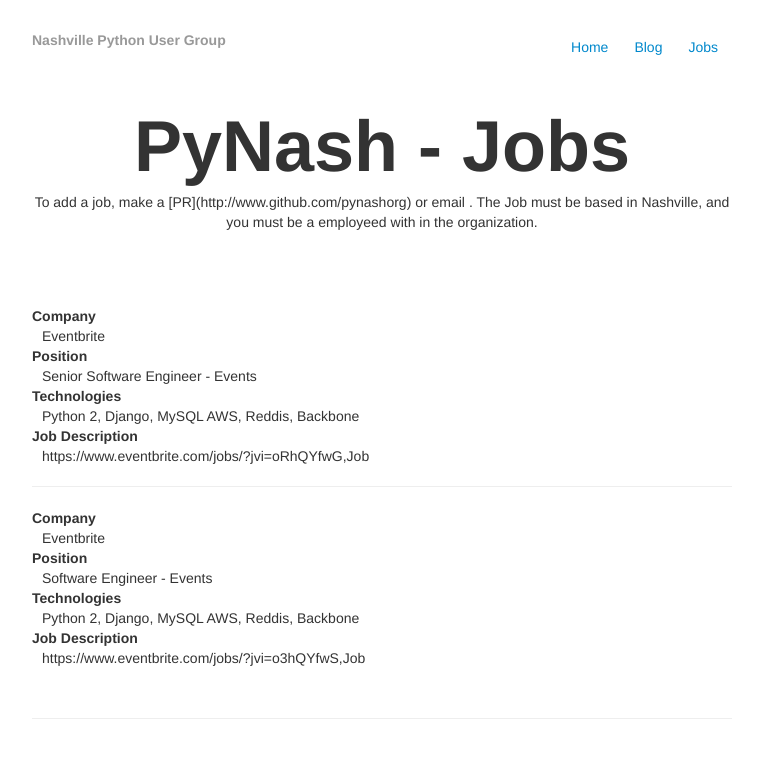
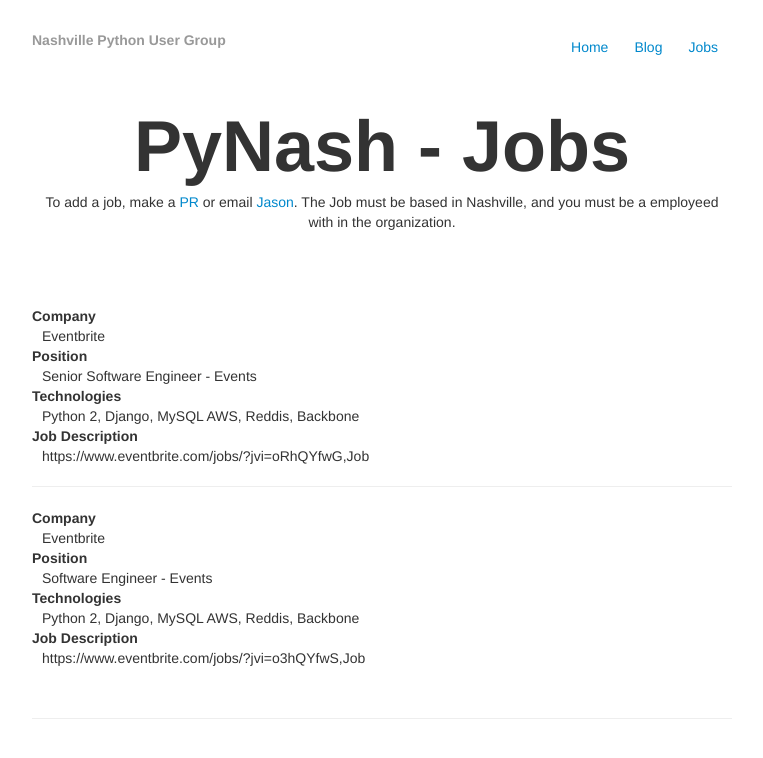
Before and after one commit to pynashorg/pynashorg.github.com, a Jekyll site: the page built from jobs.html, in a window 1280 px wide. Shown: the top 758 px of the page, without its empty margins (258-1021 px from the left). Built offline with Jekyll 4.4.1, drawn with Linux system fonts in a browser that asks for light colours; nearby versions of some CDN libraries; library files that are not in the unit come from our copies.

Commit message:
HTML...
Signed-off-by: Jason Myers <jason@jasonamyers.com>

```diff
--- a/jobs.html
+++ b/jobs.html
@@ -5,7 +5,7 @@
 
 <div class="jumbotron">
     <h1>PyNash - Jobs</h1>
-    <p>To add a job, make a [PR](http://www.github.com/pynashorg) or email <jason@jasonamyers.com>. The Job must be based in Nashville, and you must be a employeed with in the organization.</p>
+    <p>To add a job, make a <a href="http://www.github.com/pynashorg">PR</a> or email <a href="mailto:jason@jasonamyers.com">Jason</a>. The Job must be based in Nashville, and you must be a employeed with in the organization.</p>
 </div>
 
 <div class="row-fluid">
```
